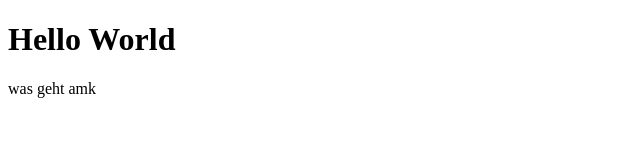
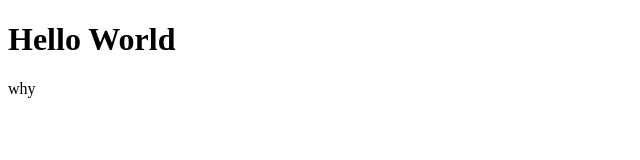
Before and after one commit to JanKolbe1601/JanKolbe1601.github.io, a plain HTML site: page index.html in a window 1280 px wide. Shown: the full height of the page, 0-640 px from the left. Drawn offline with Linux system fonts and the light colour scheme.

Commit message:
Update index.html

```diff
--- a/index.html
+++ b/index.html
@@ -2,6 +2,6 @@
     <html>
         <body>
             <h1>Hello World</h1>
-            <p>was geht amk</p>
+            <p>why </p>
         </body>
     </html>
```
